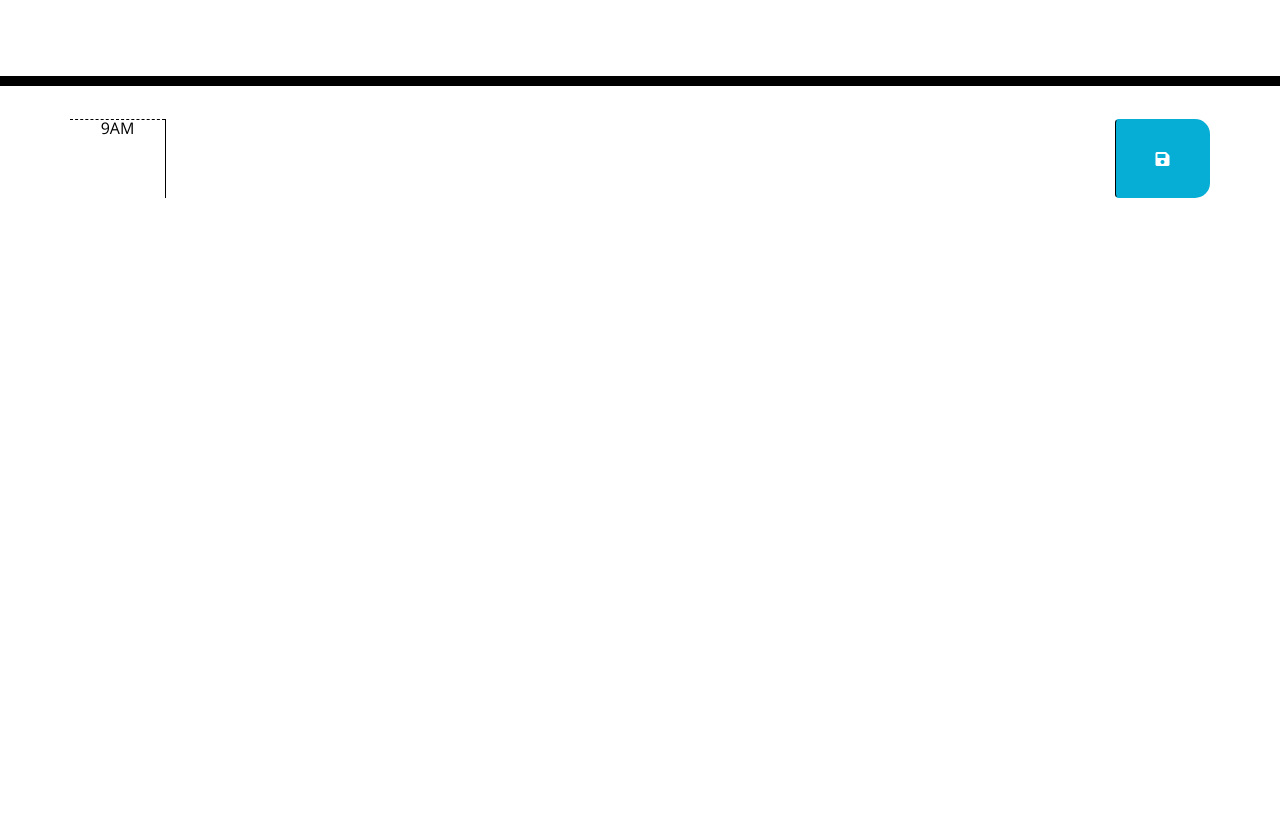
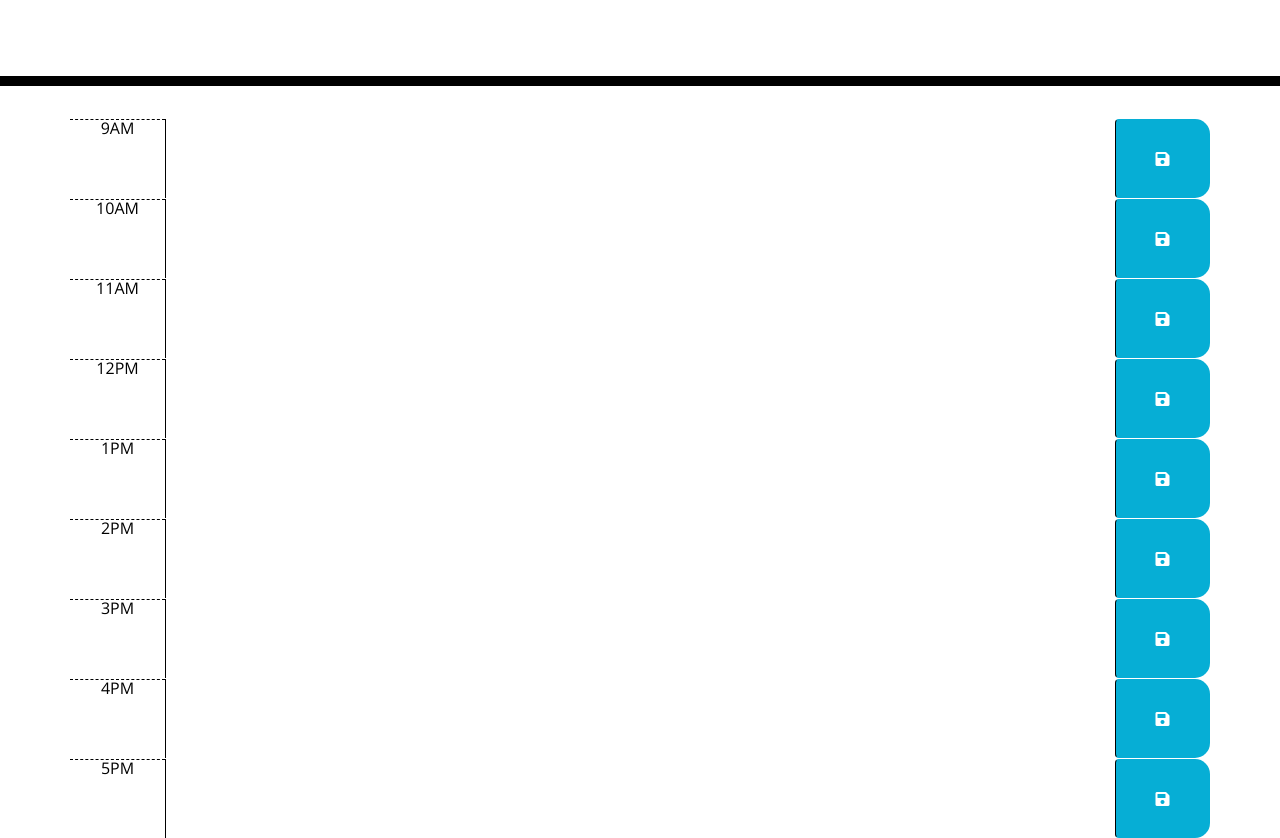
Before and after one commit to leomorenodevelops/Daily-Event-Planner, a plain HTML site: page Develop/index.html in a window 1280 px wide. Shown: the part 182-1020 px from the top of the page. Before the commit the page ends 800 px from the top, so only its background shows below. Drawn offline with nearby package versions, Linux system fonts and the light colour scheme.

Commit message:
Completed all time blocks HTML

```diff
--- a/Develop/index.html
+++ b/Develop/index.html
@@ -35,10 +35,50 @@
         <textarea class="col-md-10 description"></textarea>
         <button class="btn saveBtn col-md-1"><i class="fas fa-save"></i></button>
       </div>
-
+      <div id="hour-10" class="row time-block">
+        <div class="col-md-1 hour">10AM</div>
+        <textarea class="col-md-10 description"></textarea>
+        <button class="btn saveBtn col-md-1"><i class="fas fa-save"></i></button>
+      </div>
+      <div id="hour-11" class="row time-block">
+        <div class="col-md-1 hour">11AM</div>
+        <textarea class="col-md-10 description"></textarea>
+        <button class="btn saveBtn col-md-1"><i class="fas fa-save"></i></button>
+      </div>
+      <div id="hour-12" class="row time-block">
+        <div class="col-md-1 hour">12PM</div>
+        <textarea class="col-md-10 description"></textarea>
+        <button class="btn saveBtn col-md-1"><i class="fas fa-save"></i></button>
+      </div>
+      <div id="hour-1" class="row time-block">
+        <div class="col-md-1 hour">1PM</div>
+        <textarea class="col-md-10 description"></textarea>
+        <button class="btn saveBtn col-md-1"><i class="fas fa-save"></i></button>
+      </div>
+      <div id="hour-2" class="row time-block">
+        <div class="col-md-1 hour">2PM</div>
+        <textarea class="col-md-10 description"></textarea>
+        <button class="btn saveBtn col-md-1"><i class="fas fa-save"></i></button>
+      </div>
+      <div id="hour-3" class="row time-block">
+        <div class="col-md-1 hour">3PM</div>
+        <textarea class="col-md-10 description"></textarea>
+        <button class="btn saveBtn col-md-1"><i class="fas fa-save"></i></button>
+      </div>
+      <div id="hour-4" class="row time-block">
+        <div class="col-md-1 hour">4PM</div>
+        <textarea class="col-md-10 description"></textarea>
+        <button class="btn saveBtn col-md-1"><i class="fas fa-save"></i></button>
+      </div>
+      <div id="hour-5" class="row time-block">
+        <div class="col-md-1 hour">5PM</div>
+        <textarea class="col-md-10 description"></textarea>
+        <button class="btn saveBtn col-md-1"><i class="fas fa-save"></i></button>
+      </div>
     </div>
 
     <script src="https://cdnjs.cloudflare.com/ajax/libs/jquery/3.2.1/jquery.min.js"></script>
     <script src="https://cdnjs.cloudflare.com/ajax/libs/moment.js/2.24.0/moment.min.js"></script>
+    <script src="./script.js"></script>
   </body>
 </html>
```
